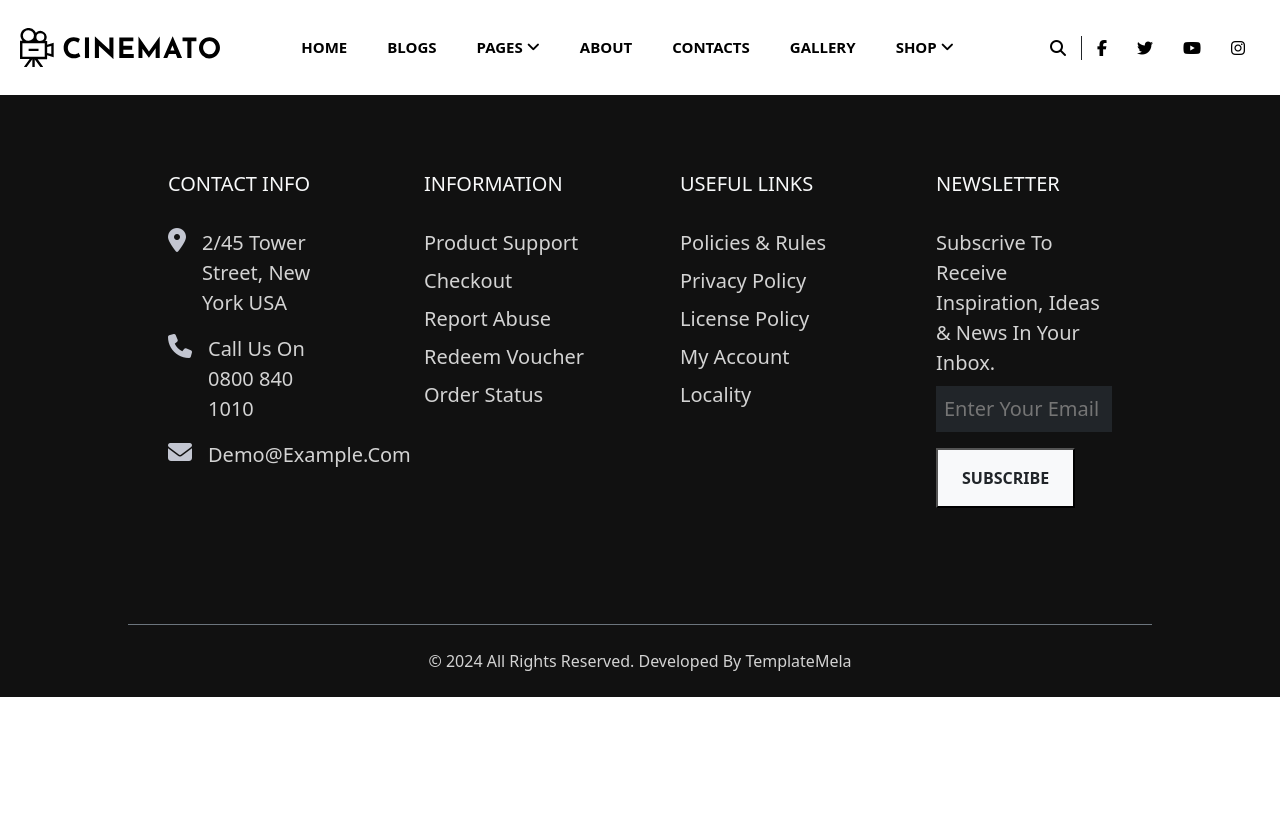
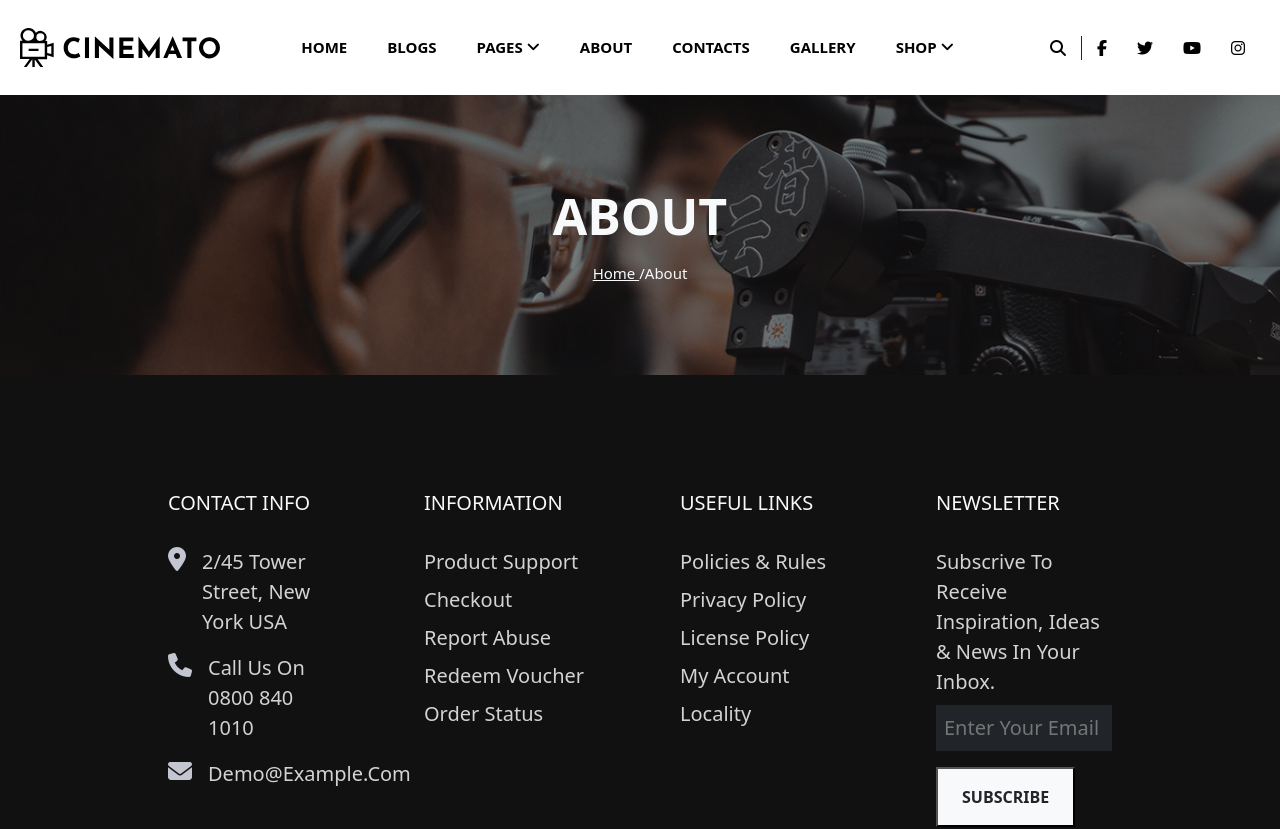
Before and after one commit to JordanRomagnoli/proj-html-vuejs, a Vue app: page /about in a window 1280 px wide. Shown: the top 829 px of the page. Before the commit the page ends 800 px from the top, so only its background shows below. Built offline with nearby package versions, Linux system fonts and the light colour scheme.

Commit message:
Aggiunta prima sezione AboutPage - update header

```diff
--- a/src/assets/scss/header.scss
+++ b/src/assets/scss/header.scss
@@ -1,6 +1,7 @@
 header {
     width: 100%;
     position: fixed;
+    z-index: 1;
     background-color: white;
 
     .container-header {
--- a/src/components/AppHeader.vue
+++ b/src/components/AppHeader.vue
@@ -13,18 +13,18 @@ export default {
         <div class="container-header d-flex justify-content-between align-items-center ">
 
             <div class="box-img">
-                <a href="">
+                <router-link :to="{ name: 'home' }">
                     <img src="../assets/img/logo.svg" alt="">
-                </a>
+                </router-link>
             </div>
 
             <div class="box-main-nav">
                 <nav>
                     <ul class="list-unstyled d-flex align-items-center">
                         <li>
-                            <a href="">
-                                home
-                            </a>
+                            <router-link :to="{ name: 'home' }">
+                                Home
+                            </router-link>
                         </li>
 
                         <li>
@@ -41,9 +41,9 @@ export default {
                         </li>
 
                         <li>
-                            <a href="">
+                            <router-link :to="{ name: 'about' }">
                                 About
-                            </a>
+                            </router-link>
                         </li>
 
                         <li>
--- a/src/pages/AboutPage.vue
+++ b/src/pages/AboutPage.vue
@@ -9,11 +9,47 @@
 </script>
 
 <template>
-    <h1>
-        About
-    </h1>
+    <div class="container-about_page">
+
+        <section class="jumbotron-about text-light">
+            <h1 class="fw-bold mb-3">ABOUT</h1>
+
+            <div class="return-home_page">
+                <router-link class="text-light" :to="{ name: 'home' }">
+                    Home
+                </router-link>
+
+                <span>/</span>
+
+                <span>About</span>
+            </div>
+        </section>
+
+    </div>
 </template>
 
 <style lang="scss" scoped>
+.container-about_page {
+    padding-top: 95px;
 
+    .jumbotron-about {
+        height: 280px;
+        display: flex;
+        justify-content: center;
+        align-items: center;
+        flex-direction: column;
+        background-image: url('../assets/img/bredcum-img.jpg');
+        background-repeat: no-repeat;
+        background-size: cover;
+
+
+        h1 {
+            font-size: 50px;
+        }
+
+        .return-home_page {
+            font-size: 15px;
+        }
+    }
+}
 </style>
--- a/src/router.js
+++ b/src/router.js
@@ -13,7 +13,7 @@ const router = createRouter({
             component: HomePage,
         },
         {
-            path: '/chi-siamo',
+            path: '/about',
             name: 'about',
             component: AboutPage,
         },
```
Also changed, not shown: src/App.vue (+4 -4 lines). Lines whose indentation alone changed are shown as unchanged.
